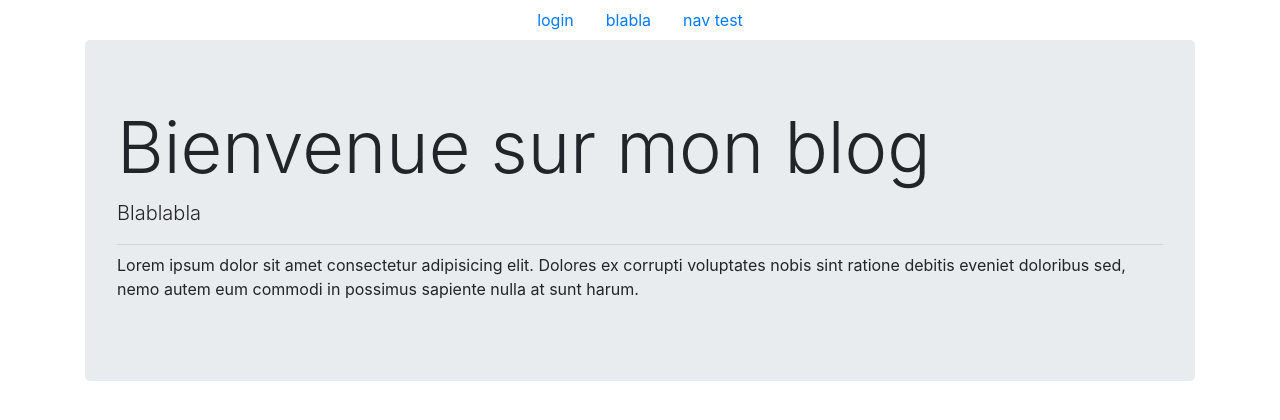
After one commit to Rcdog/Projet-php, a PHP site: page /views/home.php in a window 1280 px wide. The commit adds this page. Shown: the top 420 px of the page. Run offline with PHP 8.4, Linux system fonts and the light colour scheme.

Commit message:
ajout home nav et lorem

```diff
--- /dev/null
+++ b/controllers/home-controller.php
@@ -0,0 +1,3 @@
+<?php
+
+include __DIR__ . '/../views/home.php';
--- /dev/null
+++ b/views/home.php
@@ -0,0 +1,12 @@
+<?php include __DIR__ . '/parties/header.php'; ?>
+
+<div class="jumbotron">
+    <h1 class="display-3">Bienvenue sur mon blog</h1>
+    <p class="lead">Blablabla</p>
+    <hr class="my-2">
+    <p>Lorem ipsum dolor sit amet consectetur adipisicing elit. Dolores ex corrupti voluptates nobis sint ratione debitis eveniet doloribus sed, nemo autem eum commodi in possimus sapiente nulla at sunt harum.</p>
+
+</div>
+
+
+<?php include __DIR__ . '/parties/footer.php'; ?>
--- /dev/null
+++ b/views/parties/footer.php
@@ -0,0 +1,8 @@
+</div>
+
+<script src="https://code.jquery.com/jquery-3.3.1.slim.min.js" integrity="sha384-q8i/X+965DzO0rT7abK41JStQIAqVgRVzpbzo5smXKp4YfRvH+8abtTE1Pi6jizo" crossorigin="anonymous"></script>
+<script src="https://cdnjs.cloudflare.com/ajax/libs/popper.js/1.14.7/umd/popper.min.js" integrity="sha384-UO2eT0CpHqdSJQ6hJty5KVphtPhzWj9WO1clHTMGa3JDZwrnQq4sF86dIHNDz0W1" crossorigin="anonymous"></script>
+<script src="https://stackpath.bootstrapcdn.com/bootstrap/4.3.1/js/bootstrap.min.js" integrity="sha384-JjSmVgyd0p3pXB1rRibZUAYoIIy6OrQ6VrjIEaFf/nJGzIxFDsf4x0xIM+B07jRM" crossorigin="anonymous"></script>
+</body>
+
+</html>
--- /dev/null
+++ b/views/parties/header.php
@@ -0,0 +1,25 @@
+<!doctype html>
+<html lang="en">
+
+<head>
+    <title>Mon blog</title>
+    <!-- Required meta tags -->
+    <meta charset="utf-8">
+    <meta name="viewport" content="width=device-width, initial-scale=1, shrink-to-fit=no">
+
+    <!-- Bootstrap CSS -->
+    <link rel="stylesheet" href="https://stackpath.bootstrapcdn.com/bootstrap/4.3.1/css/bootstrap.min.css" integrity="sha384-ggOyR0iXCbMQv3Xipma34MD+dH/1fQ784/j6cY/iJTQUOhcWr7x9JvoRxT2MZw1T" crossorigin="anonymous">
+    <!-- FontAwesome CSS -->
+    <link rel="stylesheet" href="https://maxcdn.bootstrapcdn.com/font-awesome/4.7.0/css/font-awesome.min.css">
+
+    <link rel="stylesheet" href="style.css">
+</head>
+
+<body>
+    <div class="container">
+
+        <nav class="nav justify-content-center">
+            <a class="nav-link" href=#>login</a>
+            <a class="nav-link" href=#>blabla</a>
+            <a class="nav-link" href=#>nav test</a>
+        </nav>
```
Also changed, not shown: index.php (+12 -0 lines), controllers/test.php (deleted), views/test.php (deleted).
